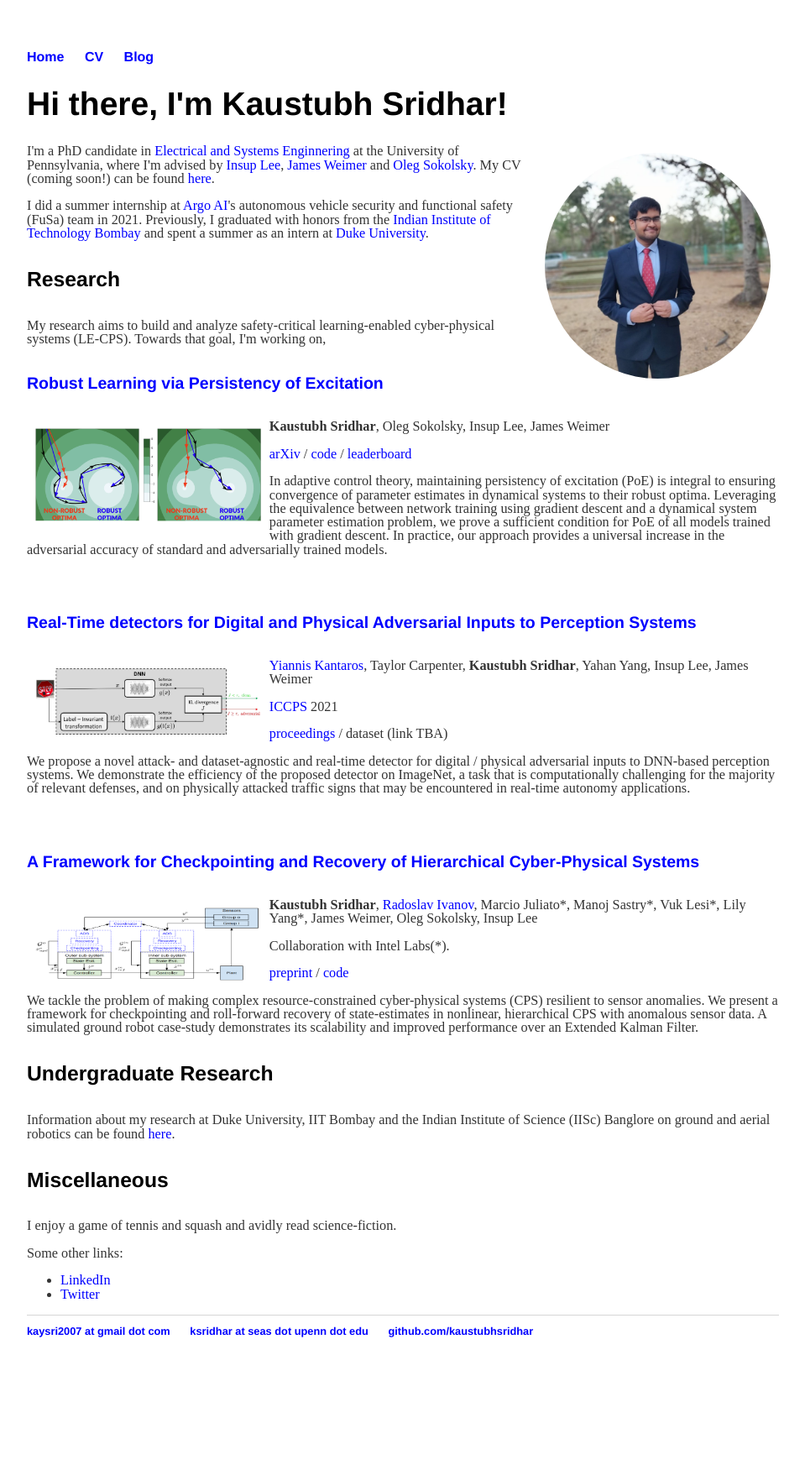
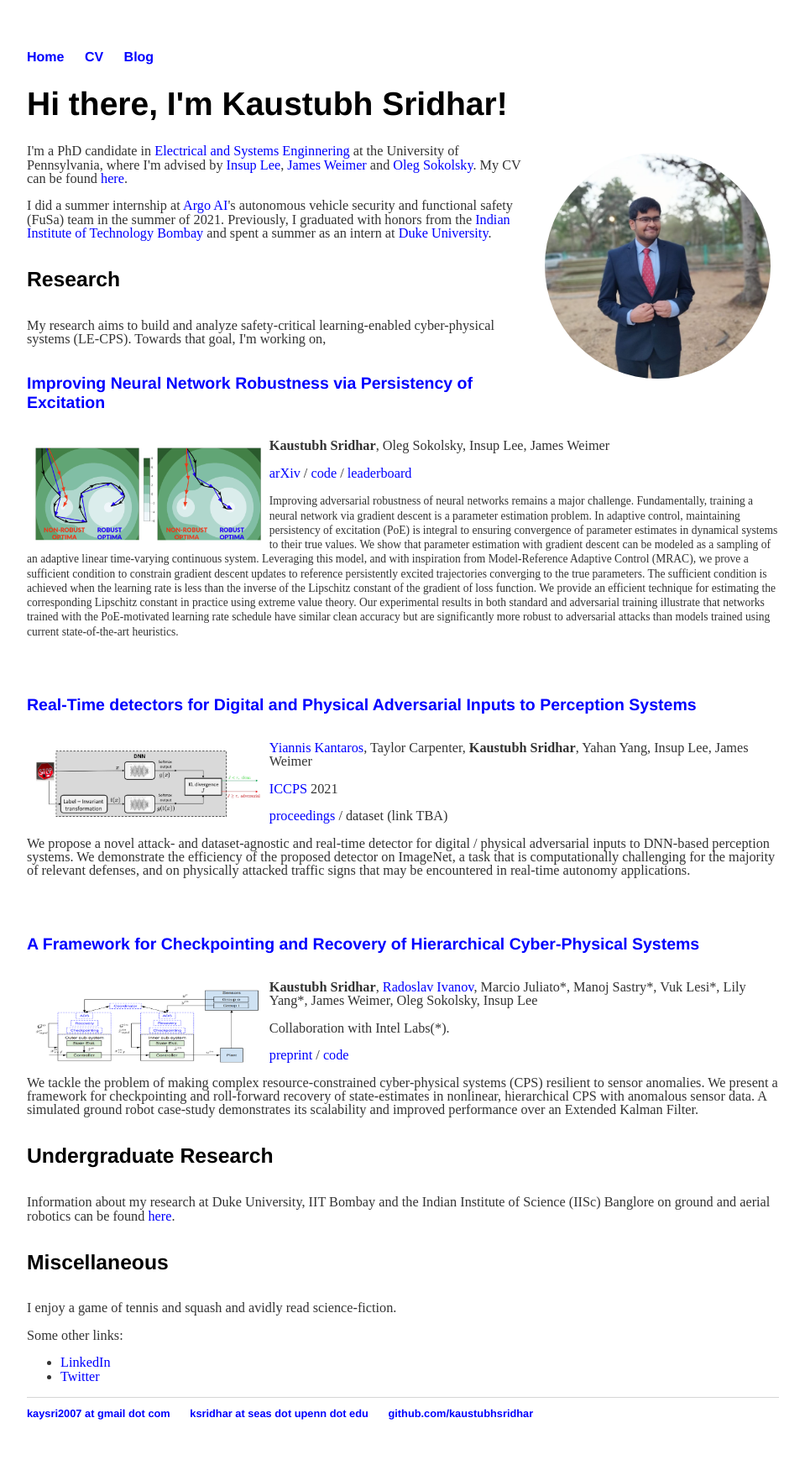
Before and after one commit to kaustubhsridhar/kaustubhsridhar_old.github.io, a Jekyll site: the page built from index.html, in a window 1280 px wide. Shown: the whole page at 84% size, without its empty margins (160-1119 px from the left). Built offline with Jekyll 4.4.1, drawn with Linux system fonts in a browser that asks for light colours; before the commit the page ends 1653 px from its top, so only the background shows below that.

Commit message:
Update index.html

```diff
--- a/index.html
+++ b/index.html
@@ -7,19 +7,19 @@ title: Welcome To My Homepage
 	<font size="-1"><h1>Hi there, I'm Kaustubh Sridhar!</h1>
 	<img src="/dp.png" alt="Kaustubh Sridhar" align="right" style="width:30%; padding: 10px;" class="img_dp">
 	<p>I'm a PhD candidate in <a href="https://www.ese.upenn.edu/">Electrical and Systems Enginnering</a> at the University of Pennsylvania, where I'm advised by <a href="https://www.cis.upenn.edu/~lee/home/index.shtml">Insup Lee</a>, <a href="https://www.seas.upenn.edu/~weimerj/research.html">James Weimer</a> and <a href="https://www.seas.upenn.edu/directory/profile.php?ID=91">Oleg Sokolsky</a>.
-	My CV (coming soon!) can be found <a href="https://kaustubhsridhar.github.io/cv.pdf">here</a>.</p>
-	<p>I did a summer internship at <a href="https://www.argo.ai/">Argo AI</a>'s autonomous vehicle security and functional safety (FuSa) team in 2021. Previously, I graduated with honors from the <a href="https://www.iitb.ac.in/">Indian Institute of Technology Bombay</a> and spent a summer as an intern at <a href="https://ece.duke.edu/">Duke University</a>.</p>
+	My CV can be found <a href="https://kaustubhsridhar.github.io/cv.pdf">here</a>.</p>
+	<p>I did a summer internship at <a href="https://www.argo.ai/">Argo AI</a>'s autonomous vehicle security and functional safety (FuSa) team in the summer of 2021. Previously, I graduated with honors from the <a href="https://www.iitb.ac.in/">Indian Institute of Technology Bombay</a> and spent a summer as an intern at <a href="https://ece.duke.edu/">Duke University</a>.</p>
 
 	<h4>Research</h4>
 	<p>My research aims to build and analyze safety-critical learning-enabled cyber-physical systems (LE-CPS). Towards that goal, I'm working on, </p>
 
-	  <!--			 We prove a sufficient condition for PoE of gradient descent is achieved when the learning rate is less than the inverse of the Lipschitz constant of the gradient of loss function. Our approach increases adversarial accuracy by up to 15% points on benchmark datasets and universally improves upon state-of-the-art adversarially trained models.
--->
-	<h5><a href="https://arxiv.org/abs/2106.02078">Robust Learning via Persistency of Excitation</a></h5>
+	<h5><a href="https://arxiv.org/abs/2106.02078">Improving Neural Network Robustness via Persistency of Excitation
+</a></h5>
 	<img src="/images/PoE.png" alt="PoE" align="left" style="width:30%; padding: 10px;" class="img_rect">
 	<p><b>Kaustubh Sridhar</b>, Oleg Sokolsky, Insup Lee, James Weimer</p>
 	<p><a href="https://arxiv.org/abs/2106.02078">arXiv</a> / <a href="https://github.com/kaustubhsridhar/PoE-robustness">code</a> / <a href="https://robustbench.github.io/">leaderboard</a></p>
-	<p>In adaptive control theory, maintaining persistency of excitation (PoE) is integral to ensuring convergence of parameter estimates in dynamical systems to their robust optima. Leveraging the equivalence between network training using gradient descent and a dynamical system parameter estimation problem, we prove a sufficient condition for PoE of all models trained with gradient descent. In practice, our approach provides a universal increase in the adversarial accuracy of standard and adversarially trained models.</p>
+	<p><small>Improving adversarial robustness of neural networks remains a major challenge. Fundamentally, training a neural network via gradient descent is a parameter estimation problem. In adaptive control, maintaining persistency of excitation (PoE) is integral to ensuring convergence of parameter estimates in dynamical systems to their true values. We show that parameter estimation with gradient descent can be modeled as a sampling of an adaptive linear time-varying continuous system. Leveraging this model, and with inspiration from Model-Reference Adaptive Control (MRAC), we prove a sufficient condition to constrain gradient descent updates to reference persistently excited trajectories converging to the true parameters. The sufficient condition is achieved when the learning rate is less than the inverse of the Lipschitz constant of the gradient of loss function. We provide an efficient technique for estimating the corresponding Lipschitz constant in practice using extreme value theory. Our experimental results in both standard and adversarial training illustrate that networks trained with the PoE-motivated learning rate schedule have similar clean accuracy but are significantly more robust to adversarial attacks than models trained using current state-of-the-art heuristics.
+		</small></p>
 
 	<br>
 	<h5><a href="https://dl.acm.org/doi/abs/10.1145/3450267.3450535">Real-Time detectors for Digital and Physical Adversarial Inputs to Perception Systems</a></h5>
@@ -34,7 +34,8 @@ title: Welcome To My Homepage
 	<img src="/images/mpc.png" alt="mpc" align="left" style="width:30%; padding: 10px;" class="img_rect">
 	<p>Lin Zhang, Pengyuan Lu, Mengyu Liu, <b>Kaustubh Sridhar</b>, Oleg Sokolsky, <a href="https://sites.google.com/site/fanxink/">Fanxin Kong</a>, Insup Lee</p>
 	<p>preprint (TBA) / code (TBA)</p>
-	<p>We address the problem of responding after sensors (of a CPS) have been attacked with a novel real-time model-predictive control (MPC) based recovery algorithm. Our approach leverages reachability analysis to compute a time deadline for recovery. It dynamically accomodates varying deadlines / prediction horizons, and utilizes uncompromised sensor feedback to generate optimal recovery control sequences. More TBA.</p>-->
+	<p>We address the problem of responding after sensors (of a CPS) have been attacked with a novel real-time model-predictive control (MPC) based recovery algorithm. Our approach leverages reachability analysis to compute a time deadline for recovery. It dynamically accomodates varying deadlines / prediction horizons, and utilizes uncompromised sensor feedback to generate optimal recovery control sequences. More TBA.</p>
+-->
 
 	<br>
 	<h5><a href="https://drive.google.com/file/d/1s9rYpJYRZ7UUR3u5IDfulorgpkcPfmll/view">A Framework for Checkpointing and Recovery of Hierarchical Cyber-Physical Systems</a></h5>
```
